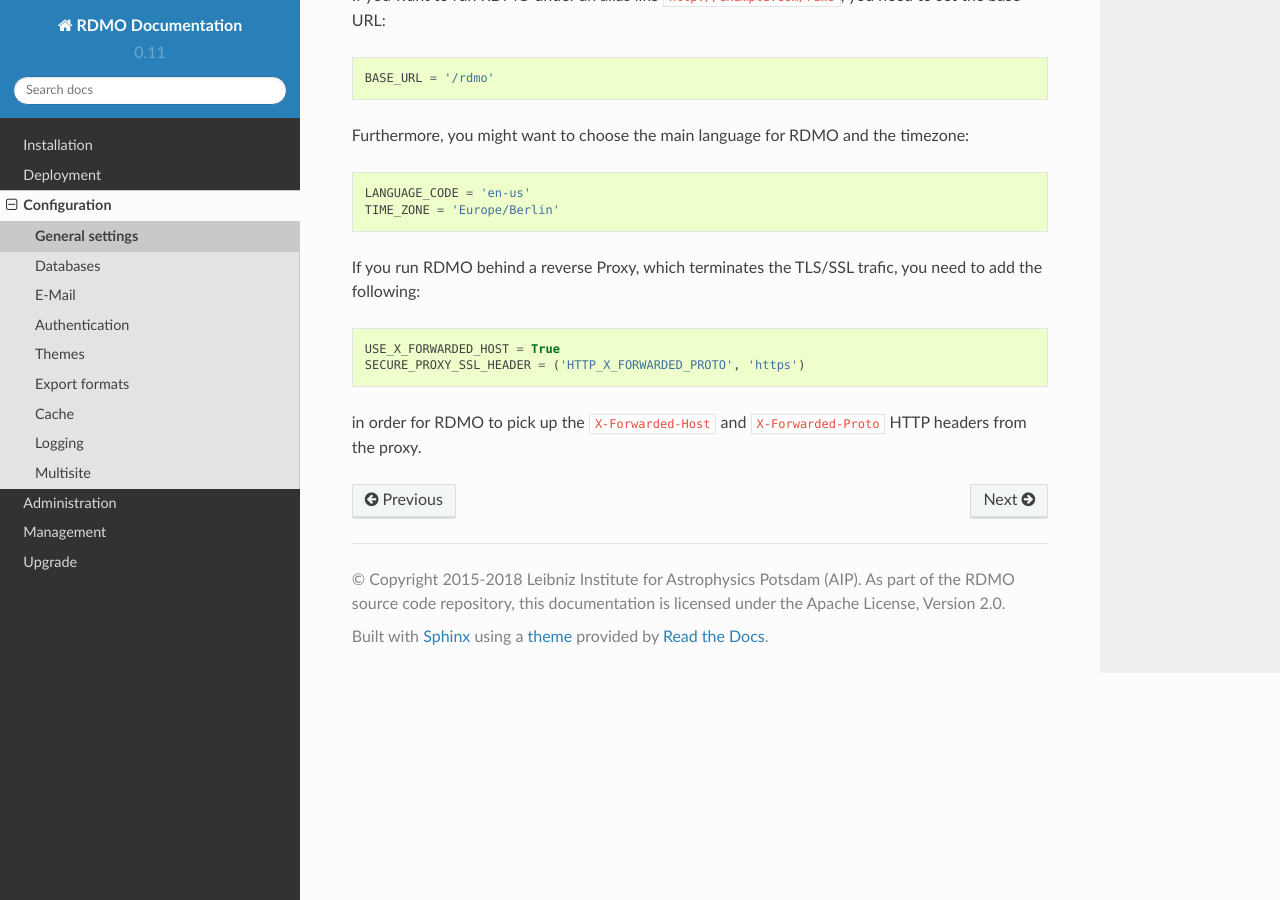
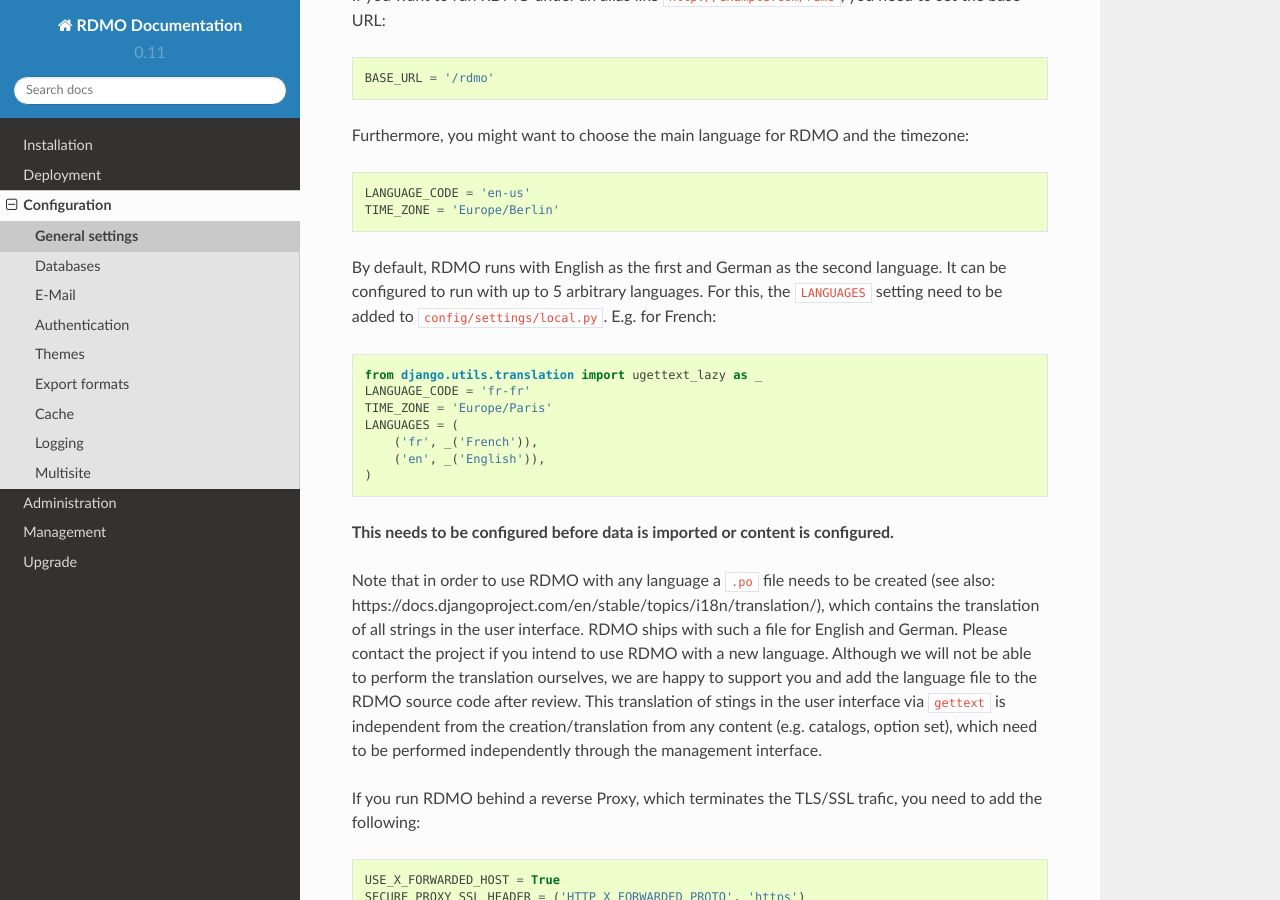
Before and after one commit to rdmorganiser/rdmo-docs, a Sphinx documentation site: the page built from docs/configuration/general.md, in a window 1280 px wide and 900 px high, scrolled down 689 px. Built offline with Sphinx 7.4.7 and the Read the Docs theme 2.0.0, drawn with Linux system fonts in a browser that asks for light colours.

Commit message:
Add LANGUAGES documentation

````diff
--- a/docs/configuration/general.md
+++ b/docs/configuration/general.md
@@ -35,6 +35,22 @@
 TIME_ZONE = 'Europe/Berlin'
 ```
 
+By default, RDMO runs with English as the first and German as the second language. It can be configured to run with up to 5 arbitrary languages. For this, the `LANGUAGES` setting need to be added to `config/settings/local.py`. E.g. for French:
+
+```python
+from django.utils.translation import ugettext_lazy as _
+LANGUAGE_CODE = 'fr-fr'
+TIME_ZONE = 'Europe/Paris'
+LANGUAGES = (
+    ('fr', _('French')),
+    ('en', _('English')),
+)
+```
+
+**This needs to be configured before data is imported or content is configured.**
+
+Note that in order to use RDMO with any language a `.po` file needs to be created (see also: https://docs.djangoproject.com/en/stable/topics/i18n/translation/), which contains the translation of all strings in the user interface. RDMO ships with such a file for English and German. Please contact the project if you intend to use RDMO with a new language. Although we will not be able to perform the translation ourselves, we are happy to support you and add the language file to the RDMO source code after review. This translation of stings in the user interface via `gettext` is independent from the  creation/translation from any content (e.g. catalogs, option set), which need to be performed independently through the management interface.
+
 If you run RDMO behind a reverse Proxy, which terminates the TLS/SSL trafic, you need to add the following:
 
 ```
````
